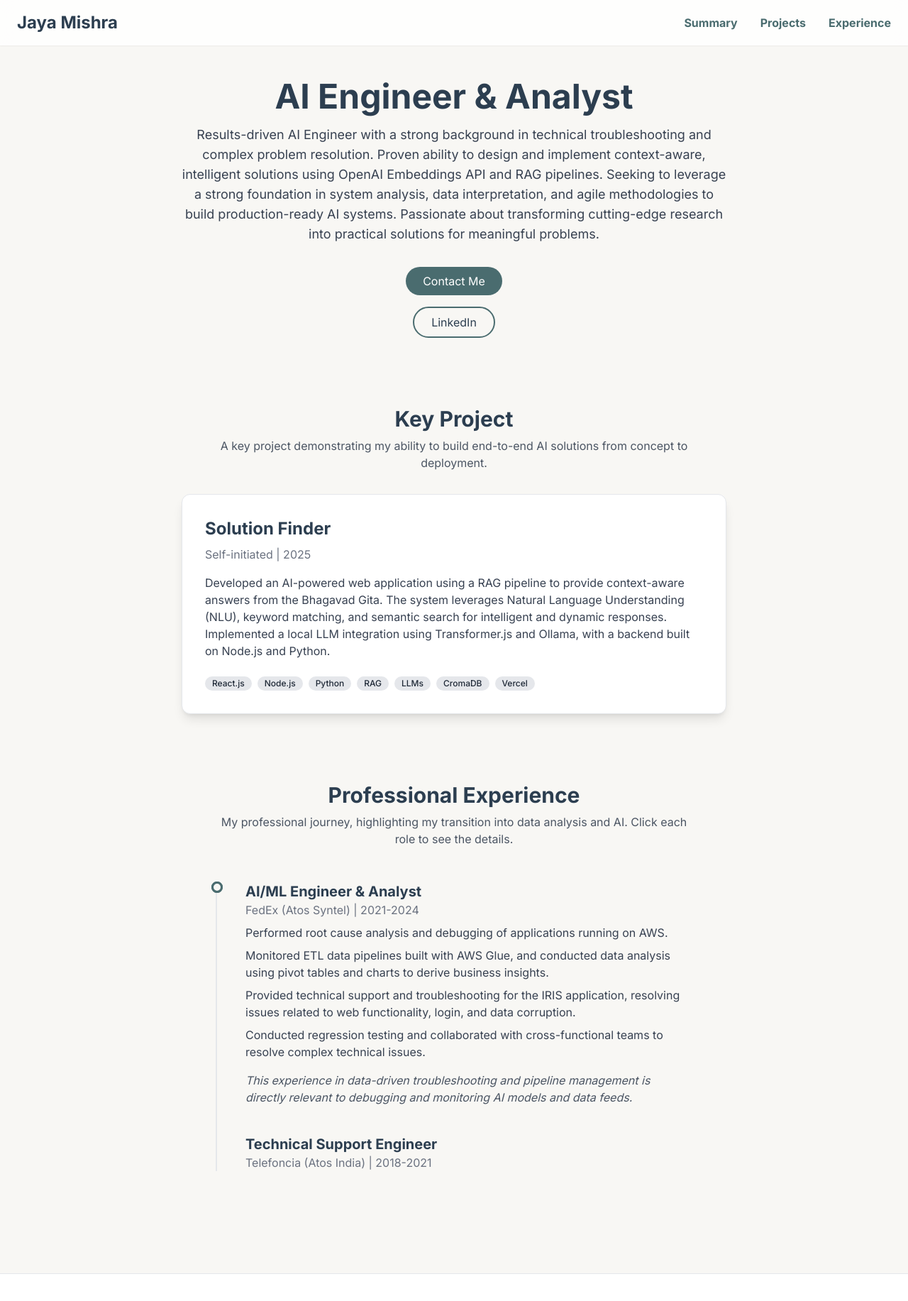
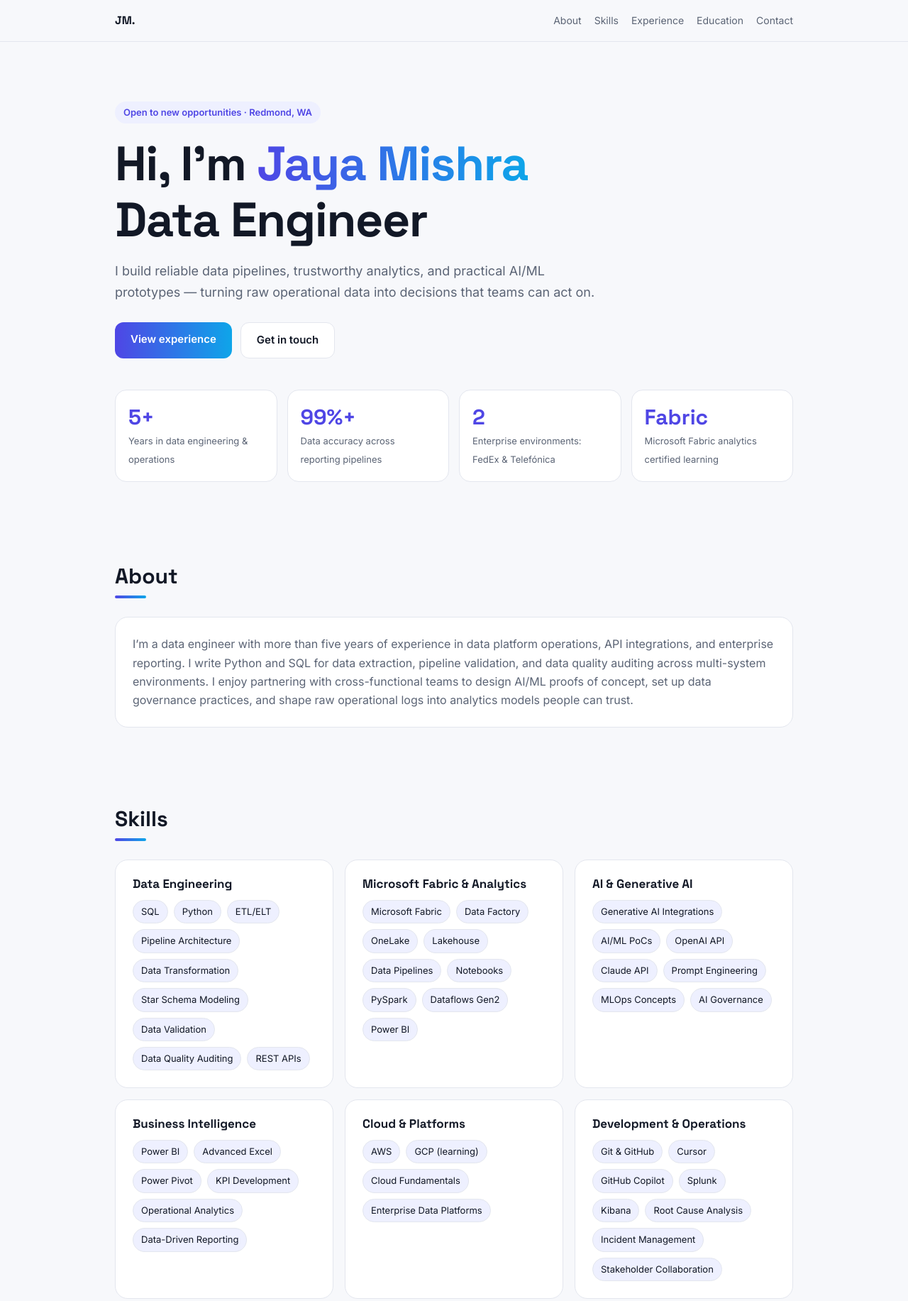
Before and after one commit to jaya72/JAYA-MISHRA-PORTFOLIO, a plain HTML site: page index.html in a window 1280 px wide. Shown: the top 1833 px of the page at 71% size. Drawn offline with nearby package versions, Linux system fonts and the light colour scheme.

Commit message:
Add files via upload

```diff
--- a/index.html
+++ b/index.html
@@ -1,187 +1,112 @@
 <!DOCTYPE html>
-<html lang="en" class="scroll-smooth">
+<html lang="en">
 <head>
-    <meta charset="UTF-8">
-    <meta name="viewport" content="width=device-width, initial-scale=1.0">
-    <title>Jaya Mishra - AI Engineer Portfolio</title>
-    <script src="https://cdn.tailwindcss.com"></script>
-    <script src="https://cdn.jsdelivr.net/npm/chart.js"></script>
-    <link rel="preconnect" href="https://fonts.googleapis.com">
-    <link rel="preconnect" href="https://fonts.gstatic.com" crossorigin>
-    <link href="https://fonts.googleapis.com/css2?family=Inter:wght@400;500;700&display=swap" rel="stylesheet">
+<meta charset="utf-8">
+<meta name="viewport" content="width=device-width, initial-scale=1, viewport-fit=cover">
+<title>Jaya Mishra — Data Engineer</title>
+<link rel="stylesheet" href="https://fonts.googleapis.com/css2?family=Inter:wght@400;500;600;700&family=Space+Grotesk:wght@500;700&display=swap">
+<style>
+:root{--bg:#f7f8fb;--surface:#fff;--text:#121826;--muted:#5b6475;--line:#e3e6ee;--accent:#4f46e5;--accent2:#0ea5e9;--chip:#eef0ff;color-scheme:light;box-sizing:border-box;padding-top:env(safe-area-inset-top,0px);padding-bottom:env(safe-area-inset-bottom,0px)}
+@media (prefers-color-scheme:dark){:root:not([data-theme="light"]){--bg:#0b1020;--surface:#131a2e;--text:#eef1f8;--muted:#9aa4bb;--line:#232c47;--accent:#8b87ff;--accent2:#38bdf8;--chip:#1b2347;color-scheme:dark}}
+:root[data-theme="dark"]{--bg:#0b1020;--surface:#131a2e;--text:#eef1f8;--muted:#9aa4bb;--line:#232c47;--accent:#8b87ff;--accent2:#38bdf8;--chip:#1b2347;color-scheme:dark}
+*{box-sizing:border-box}html{scroll-behavior:smooth;scroll-padding-top:70px}
+body{margin:0;background:var(--bg);color:var(--text);font:16px/1.65 Inter,system-ui,-apple-system,Segoe UI,sans-serif}
+h1,h2,h3{font-family:"Space Grotesk",Inter,sans-serif;line-height:1.15;margin:0}
+a{color:inherit;text-decoration:none}
+.wrap{max-width:1000px;margin:0 auto;padding:0 22px}
+nav{position:sticky;top:env(safe-area-inset-top,0px);z-index:5;background:color-mix(in srgb,var(--bg) 85%,transparent);backdrop-filter:blur(10px);border-bottom:1px solid var(--line)}
+nav .wrap{display:flex;align-items:center;justify-content:space-between;height:58px}
+nav b{font-family:"Space Grotesk",sans-serif}
+nav .links{display:flex;gap:18px;font-size:14px;color:var(--muted);overflow-x:auto}
+nav .links a:hover{color:var(--accent)}
+.hero{padding:84px 0 60px}
+.tag{display:inline-block;font-size:13px;color:var(--accent);background:var(--chip);padding:5px 12px;border-radius:99px;font-weight:600}
+h1{font-size:clamp(38px,7vw,68px);margin:18px 0 14px;letter-spacing:-.02em}
+h1 span{background:linear-gradient(90deg,var(--accent),var(--accent2));-webkit-background-clip:text;background-clip:text;color:transparent}
+.lead{font-size:18px;color:var(--muted);max-width:700px}
+.cta{display:flex;gap:12px;flex-wrap:wrap;margin-top:28px}
+.btn{padding:12px 22px;border-radius:12px;font-weight:600;font-size:15px;border:1px solid var(--line);background:var(--surface)}
+.btn.p{background:linear-gradient(90deg,var(--accent),var(--accent2));color:#fff;border:0}
+.stats{display:grid;grid-template-columns:repeat(auto-fit,minmax(150px,1fr));gap:14px;margin-top:44px}
+.stat{background:var(--surface);border:1px solid var(--line);border-radius:16px;padding:18px}
+.stat b{display:block;font:700 30px "Space Grotesk",sans-serif;color:var(--accent)}
+.stat span{font-size:13px;color:var(--muted)}
+section{padding:56px 0}
+h2{font-size:30px;margin-bottom:26px}
+h2::after{content:"";display:block;width:44px;height:4px;border-radius:4px;margin-top:10px;background:linear-gradient(90deg,var(--accent),var(--accent2))}
+.card{background:var(--surface);border:1px solid var(--line);border-radius:18px;padding:24px}
+.grid{display:grid;grid-template-columns:repeat(auto-fit,minmax(280px,1fr));gap:16px}
+.card h3{font-size:17px;margin-bottom:12px}
+.chips{display:flex;flex-wrap:wrap;gap:8px}
+.chip{font-size:13px;background:var(--chip);color:var(--text);padding:5px 11px;border-radius:99px;border:1px solid var(--line)}
+.job{display:grid;grid-template-columns:160px 1fr;gap:24px;padding:26px 0;border-top:1px solid var(--line)}
+.job:first-of-type{border-top:0}
+.when{color:var(--muted);font-size:14px}
+.job h3{font-size:21px}.job .co{color:var(--accent);font-weight:600;margin:2px 0 12px}
+.job ul{margin:0;padding-left:20px;color:var(--muted)}.job li{margin-bottom:8px}
+.job li::marker{color:var(--accent)}
+@media(max-width:640px){.job{grid-template-columns:1fr;gap:6px}.hero{padding-top:56px}}
+.two{display:grid;grid-template-columns:repeat(auto-fit,minmax(280px,1fr));gap:16px}
+.contact{text-align:center}
+.contact p{color:var(--muted);max-width:520px;margin:0 auto 22px}
+footer{padding:28px 0;text-align:center;color:var(--muted);font-size:13px;border-top:1px solid var(--line)}
+</style>
+</head>
+<body>
+<nav><div class="wrap"><b>JM.</b><div class="links"><a href="#about">About</a><a href="#skills">Skills</a><a href="#experience">Experience</a><a href="#education">Education</a><a href="#contact">Contact</a></div></div></nav>
 
-    <style>
-        body {
-            font-family: 'Inter', sans-serif;
-            background-color: #F8F7F4;
-            color: #2c3e50;
-        }
-        .accent-color { color: #4A6C6F; }
-        .bg-accent-color { background-color: #4A6C6F; }
-        .border-accent-color { border-color: #4A6C6F; }
-        .timeline-item::before {
-            content: '';
-            position: absolute;
-            width: 1rem;
-            height: 1rem;
-            border-radius: 50%;
-            background-color: #F8F7F4;
-            border: 3px solid #4A6C6F;
-            left: -0.5rem;
-            top: 0;
-            z-index: 10;
-        }
-        .nav-link.active {
-            color: #4A6C6F;
-            font-weight: 700;
-        }
-    </style>
-</head>
-<body class="antialiased">
+<header class="hero"><div class="wrap">
+<span class="tag">Open to new opportunities · Redmond, WA</span>
+<h1>Hi, I’m <span>Jaya Mishra</span><br>Data Engineer</h1>
+<p class="lead">I build reliable data pipelines, trustworthy analytics, and practical AI/ML prototypes — turning raw operational data into decisions that teams can act on.</p>
+<div class="cta"><a class="btn p" href="#experience">View experience</a><a class="btn" href="mailto:jayamishra759@gmail.com">Get in touch</a></div>
+<div class="stats">
+<div class="stat"><b>5+</b><span>Years in data engineering &amp; operations</span></div>
+<div class="stat"><b>99%+</b><span>Data accuracy across reporting pipelines</span></div>
+<div class="stat"><b>2</b><span>Enterprise environments: FedEx &amp; Telefónica</span></div>
+<div class="stat"><b>Fabric</b><span>Microsoft Fabric analytics certified learning</span></div>
+</div></div></header>
 
-    <header id="home" class="bg-white/80 backdrop-blur-md sticky top-0 z-50 shadow-sm">
-        <nav class="container mx-auto px-6 py-4 flex justify-between items-center">
-            <div class="text-2xl font-bold">
-                <a href="#home" class="hover:text-gray-700">Jaya Mishra</a>
-            </div>
-            <div class="hidden md:flex space-x-8">
-                <a href="#summary" class="nav-link text-gray-600 hover:accent-color transition-colors duration-300">Summary</a>
-                <a href="#projects" class="nav-link text-gray-600 hover:accent-color transition-colors duration-300">Projects</a>
-                <a href="#experience" class="nav-link text-gray-600 hover:accent-color transition-colors duration-300">Experience</a>
-            </div>
-            <div class="md:hidden">
-                <button id="mobile-menu-button" class="text-gray-600 focus:outline-none">
-                    <svg class="w-6 h-6" fill="none" stroke="currentColor" viewBox="0 0 24 24" xmlns="http://www.w3.org/2000/svg"><path stroke-linecap="round" stroke-linejoin="round" stroke-width="2" d="M4 6h16M4 12h16m-7 6h7"></path></svg>
-                </button>
-            </div>
-        </nav>
-        <div id="mobile-menu" class="hidden md:hidden px-6 pb-4">
-            <a href="#summary" class="block py-2 text-gray-600 hover:accent-color">Summary</a>
-            <a href="#projects" class="block py-2 text-gray-600 hover:accent-color">Projects</a>
-            <a href="#experience" class="block py-2 text-gray-600 hover:accent-color">Experience</a>
-        </div>
-    </header>
+<section id="about"><div class="wrap"><h2>About</h2>
+<div class="card"><p style="margin:0;color:var(--muted)">I’m a data engineer with more than five years of experience in data platform operations, API integrations, and enterprise reporting. I write Python and SQL for data extraction, pipeline validation, and data quality auditing across multi-system environments. I enjoy partnering with cross-functional teams to design AI/ML proofs of concept, set up data governance practices, and shape raw operational logs into analytics models people can trust.</p></div></div></section>
 
-    <main class="container mx-auto px-6 py-12">
+<section id="skills"><div class="wrap"><h2>Skills</h2>
+<div class="grid">
+<div class="card"><h3>Data Engineering</h3><div class="chips"><span class="chip">SQL</span><span class="chip">Python</span><span class="chip">ETL/ELT</span><span class="chip">Pipeline Architecture</span><span class="chip">Data Transformation</span><span class="chip">Star Schema Modeling</span><span class="chip">Data Validation</span><span class="chip">Data Quality Auditing</span><span class="chip">REST APIs</span></div></div>
+<div class="card"><h3>Microsoft Fabric &amp; Analytics</h3><div class="chips"><span class="chip">Microsoft Fabric</span><span class="chip">Data Factory</span><span class="chip">OneLake</span><span class="chip">Lakehouse</span><span class="chip">Data Pipelines</span><span class="chip">Notebooks</span><span class="chip">PySpark</span><span class="chip">Dataflows Gen2</span><span class="chip">Power BI</span></div></div>
+<div class="card"><h3>AI &amp; Generative AI</h3><div class="chips"><span class="chip">Generative AI Integrations</span><span class="chip">AI/ML PoCs</span><span class="chip">OpenAI API</span><span class="chip">Claude API</span><span class="chip">Prompt Engineering</span><span class="chip">MLOps Concepts</span><span class="chip">AI Governance</span></div></div>
+<div class="card"><h3>Business Intelligence</h3><div class="chips"><span class="chip">Power BI</span><span class="chip">Advanced Excel</span><span class="chip">Power Pivot</span><span class="chip">KPI Development</span><span class="chip">Operational Analytics</span><span class="chip">Data-Driven Reporting</span></div></div>
+<div class="card"><h3>Cloud &amp; Platforms</h3><div class="chips"><span class="chip">AWS</span><span class="chip">GCP (learning)</span><span class="chip">Cloud Fundamentals</span><span class="chip">Enterprise Data Platforms</span></div></div>
+<div class="card"><h3>Development &amp; Operations</h3><div class="chips"><span class="chip">Git &amp; GitHub</span><span class="chip">Cursor</span><span class="chip">GitHub Copilot</span><span class="chip">Splunk</span><span class="chip">Kibana</span><span class="chip">Root Cause Analysis</span><span class="chip">Incident Management</span><span class="chip">Stakeholder Collaboration</span></div></div>
+</div></div></section>
 
-        <section id="summary" class="mb-24 text-center">
-            <h1 class="text-4xl md:text-5xl font-bold mb-4">AI Engineer & Analyst</h1>
-            <p class="max-w-3xl mx-auto text-lg text-gray-700">
-                Results-driven AI Engineer with a strong background in technical troubleshooting and complex problem resolution. Proven ability to design and implement context-aware, intelligent solutions using OpenAI Embeddings API and RAG pipelines. Seeking to leverage a strong foundation in system analysis, data interpretation, and agile methodologies to build production-ready AI systems. Passionate about transforming cutting-edge research into practical solutions for meaningful problems.
-            </p>
-            <div class="mt-8 flex flex-col items-center space-y-4">
-                <button id="contact-button" class="bg-accent-color text-white px-6 py-2 rounded-full hover:opacity-90 transition-opacity">Contact Me</button>
-                <div id="contact-details" class="hidden text-center mt-4 p-4 bg-white rounded-lg shadow-md border border-gray-200">
-                    <p class="font-bold text-lg mb-2">My Contact Information</p>
-                    <p><strong>Phone:</strong> +1 (619) 540-2404</p>
-                    <p><strong>Email:</strong> jayamishra759@gmail.com</p>
-                </div>
-                <a href="https://www.linkedin.com/in/jaya-mishra-techie" target="_blank" class="border-2 border-accent-color text-accent-color px-6 py-2 rounded-full hover:bg-accent-color hover:text-white transition-colors">LinkedIn</a>
-            </div>
-        </section>
+<section id="experience"><div class="wrap"><h2>Experience</h2>
+<div class="card">
+<div class="job"><div class="when">06/2021 – 03/2024<br>Bangalore, India</div><div><h3>Data Engineer</h3><div class="co">FedEx (Atos Syntel)</div><ul>
+<li>Engineered ETL/ELT pipelines in Python and SQL to aggregate multi-system operational logs and telemetry (shipment volumes, transit delays, hub metrics) into a centralized Star Schema warehouse layer, optimizing query performance for executive Power BI dashboards.</li>
+<li>Built automated validation and auditing workflows with Pandas and SQL to catch schema drift, record-count variances, and null anomalies, ensuring 99%+ data accuracy.</li>
+<li>Created preprocessing and feature engineering pipelines that turn raw operational data into structured training data for predictive AI/ML models.</li>
+<li>Integrated LLM REST APIs (OpenAI and Claude) with custom prompt engineering to build workflow prototypes that reduced manual data triage time.</li>
+<li>Applied MLOps and data governance practices: validating training datasets, tracking pipeline dependencies, and enforcing data quality standards.</li>
+<li>Designed low-latency KPI schemas powering real-time tracking of on-time delivery percentages and package exception rates.</li>
+<li>Translated complex business logic from product owners and operations teams into technical specifications, data requirements, and dbt/SQL transformation rules.</li></ul></div></div>
+<div class="job"><div class="when">10/2018 – 05/2021<br>Bangalore, India</div><div><h3>Data Operations Engineer</h3><div class="co">Telefónica (Atos India)</div><ul>
+<li>Engineered log aggregation and monitoring queries in SQL, Splunk, and Kibana to parse, filter, and analyze log streams across enterprise telecom platforms.</li>
+<li>Automated repetitive support workflows with rule-based automation and chatbot logic for common account tasks such as plan migrations, mobile activations, and password resets.</li>
+<li>Monitored data integrity and system health, performing root-cause analysis on recurring incidents and pipeline failures.</li>
+<li>Configured and troubleshot REST API integrations, resolving SSO, OAuth, and endpoint data exchange issues.</li>
+<li>Built reports and dashboards tracking SLA performance, system uptime, and incident trends for engineering and operations stakeholders.</li>
+<li>Wrote runbooks, API integration guides, and data flow documentation to standardize incident response and onboarding.</li></ul></div></div>
+</div></div></section>
 
-        <section id="projects" class="mb-24">
-            <h2 class="text-3xl font-bold text-center mb-2">Key Project</h2>
-            <p class="text-center text-gray-600 mb-8 max-w-2xl mx-auto">A key project demonstrating my ability to build end-to-end AI solutions from concept to deployment.</p>
-            <div class="max-w-3xl mx-auto bg-white rounded-xl shadow-lg overflow-hidden p-8 border border-gray-200">
-                <h3 class="text-2xl font-bold mb-2">Solution Finder</h3>
-                <p class="text-gray-500 mb-4">Self-initiated | 2025</p>
-                <p class="text-gray-700 mb-6">
-                    Developed an AI-powered web application using a RAG pipeline to provide context-aware answers from the Bhagavad Gita. The system leverages Natural Language Understanding (NLU), keyword matching, and semantic search for intelligent and dynamic responses. Implemented a local LLM integration using Transformer.js and Ollama, with a backend built on Node.js and Python.
-                </p>
-                <div class="flex flex-wrap gap-2">
-                    <span class="bg-gray-200 text-gray-800 text-xs font-medium px-2.5 py-0.5 rounded-full">React.js</span>
-                    <span class="bg-gray-200 text-gray-800 text-xs font-medium px-2.5 py-0.5 rounded-full">Node.js</span>
-                    <span class="bg-gray-200 text-gray-800 text-xs font-medium px-2.5 py-0.5 rounded-full">Python</span>
-                    <span class="bg-gray-200 text-gray-800 text-xs font-medium px-2.5 py-0.5 rounded-full">RAG</span>
-                    <span class="bg-gray-200 text-gray-800 text-xs font-medium px-2.5 py-0.5 rounded-full">LLMs</span>
-                    <span class="bg-gray-200 text-gray-800 text-xs font-medium px-2.5 py-0.5 rounded-full">CromaDB</span>
-                    <span class="bg-gray-200 text-gray-800 text-xs font-medium px-2.5 py-0.5 rounded-full">Vercel</span>
-                </div>
-            </div>
-        </section>
+<section id="education"><div class="wrap"><h2>Education &amp; Certifications</h2>
+<div class="two">
+<div class="card"><h3>BE, Computer Science</h3><p style="margin:0;color:var(--muted)">Mumbai University · 2018</p></div>
+<div class="card"><h3>Certifications</h3><p style="margin:0 0 8px;color:var(--muted)">Introduction to End-to-End Analytics Using Microsoft Fabric — Microsoft Learn</p><p style="margin:0;color:var(--muted)">Generative AI for Data Engineering and Data Professionals — Udemy</p></div>
+</div></div></section>
 
-        <section id="experience" class="mb-24">
-            <h2 class="text-3xl font-bold text-center mb-2">Professional Experience</h2>
-            <p class="text-center text-gray-600 mb-12 max-w-2xl mx-auto">My professional journey, highlighting my transition into data analysis and AI. Click each role to see the details.</p>
-            <div class="relative max-w-2xl mx-auto border-l-2 border-gray-200 pl-10">
+<section id="contact"><div class="wrap"><div class="card contact"><h2 style="margin-bottom:12px">Let’s work together</h2><p>Looking for a data engineer who cares about data quality and clear communication? I’d love to hear from you.</p><a class="btn p" href="mailto:jayamishra759@gmail.com">jayamishra759@gmail.com</a></div></div></section>
 
-                <div class="mb-10 timeline-item">
-                    <h3 class="text-xl font-bold cursor-pointer timeline-title">AI/ML Engineer & Analyst</h3>
-                    <p class="text-gray-500 mb-2">FedEx (Atos Syntel) | 2021-2024</p>
-                    <div class="timeline-details text-gray-700 space-y-2">
-                        <p>Performed root cause analysis and debugging of applications running on AWS.</p>
-                        <p>Monitored ETL data pipelines built with AWS Glue, and conducted data analysis using pivot tables and charts to derive business insights.</p>
-                        <p>Provided technical support and troubleshooting for the IRIS application, resolving issues related to web functionality, login, and data corruption.</p>
-                        <p>Conducted regression testing and collaborated with cross-functional teams to resolve complex technical issues.</p>
-                        <p class="italic text-gray-600 pt-2">This experience in data-driven troubleshooting and pipeline management is directly relevant to debugging and monitoring AI models and data feeds.</p>
-                    </div>
-                </div>
-
-                <div class="mb-10 timeline-item">
-                    <h3 class="text-xl font-bold cursor-pointer timeline-title">Technical Support Engineer</h3>
-                    <p class="text-gray-500 mb-2">Telefoncia (Atos India) | 2018-2021</p>
-                    <div class="timeline-details hidden text-gray-700 space-y-2">
-                        <p>Provided end-to-end technical support for Mobile Number Portability (MNP) dashboards, identifying and troubleshooting mobile number management issues.</p>
-                        <p>Collaborated with customers to resolve issues, ensuring smooth incident management using JIRA and Remedy.</p>
-                        <p>Monitored Oracle GoldenGate servers for seamless data replication, troubleshooting issues and escalating complex cases as needed.</p>
-                        <p>Conducted root cause analysis using Splunk and ensured rapid resolution of issues within SLAs, while also monitoring CPU utilization with Kibana.</p>
-                    </div>
-                </div>
-
-            </div>
-        </section>
-
-    </main>
-
-    <footer class="bg-white border-t">
-        <div class="container mx-auto px-6 py-8 text-center text-gray-600">
-            <p>&copy; 2025 Jaya Mishra. All Rights Reserved.</p>
-            <p class="text-sm mt-2">Built with passion and code.</p>
-        </div>
-    </footer>
-
-    <script>
-        document.addEventListener('DOMContentLoaded', function () {
-            const mobileMenuButton = document.getElementById('mobile-menu-button');
-            const mobileMenu = document.getElementById('mobile-menu');
-            mobileMenuButton.addEventListener('click', () => {
-                mobileMenu.classList.toggle('hidden');
-            });
-
-            const timelineTitles = document.querySelectorAll('.timeline-title');
-            timelineTitles.forEach(title => {
-                title.addEventListener('click', () => {
-                    const details = title.nextElementSibling.nextElementSibling;
-                    details.classList.toggle('hidden');
-                });
-            });
-
-            const navLinks = document.querySelectorAll('.nav-link');
-            const sections = document.querySelectorAll('section');
-            window.addEventListener('scroll', () => {
-                let current = '';
-                sections.forEach(section => {
-                    const sectionTop = section.offsetTop;
-                    if (pageYOffset >= sectionTop - 60) {
-                        current = section.getAttribute('id');
-                    }
-                });
-
-                navLinks.forEach(link => {
-                    link.classList.remove('active');
-                    if (link.getAttribute('href').includes(current)) {
-                        link.classList.add('active');
-                    }
-                });
-            });
-
-            const contactButton = document.getElementById('contact-button');
-            const contactDetails = document.getElementById('contact-details');
-            contactButton.addEventListener('click', () => {
-                contactDetails.classList.toggle('hidden');
-            });
-        });
-    </script>
+<footer>© 2026 Jaya Mishra · Redmond, WA</footer>
 </body>
 </html>
```
